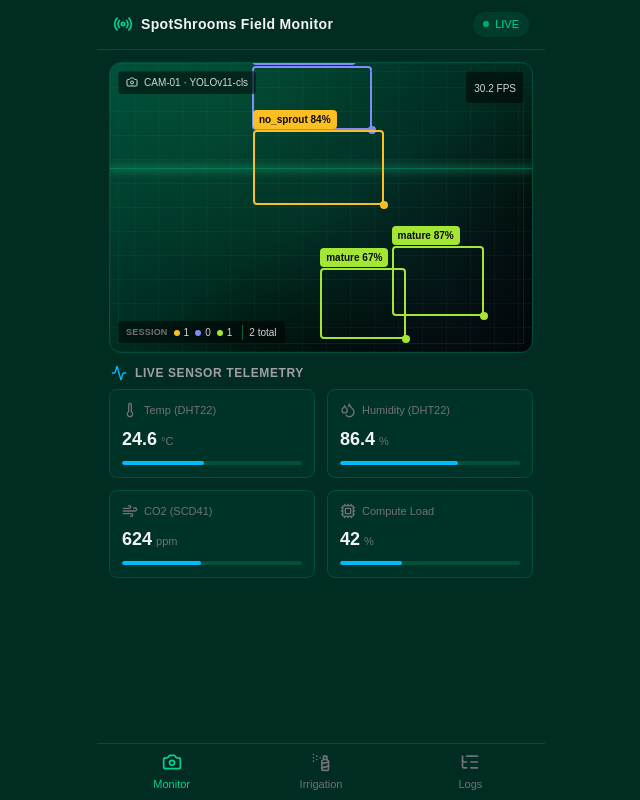
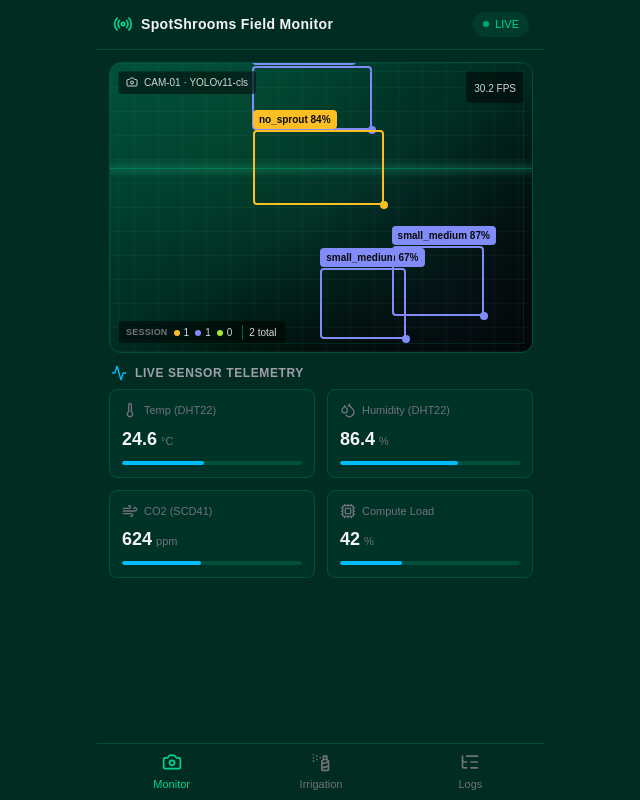
Before and after one commit to JordanW07z/IIICe-SP, a Next.js app in the folder web/: page / in a window 1280 px wide. Shown: the whole page, without its empty margins (319-959 px from the left). Built offline with nearby package versions, Linux system fonts and the light colour scheme.

Commit message:
Cap mature detections under 5% of total count
Adds weighted label selection so mature mushrooms stay rare in both
live session detections and historical day synthetic data, instead of
being picked with equal 1-in-3 probability like the other classes.

```diff
--- a/web/src/app/page.tsx
+++ b/web/src/app/page.tsx
@@ -74,15 +74,17 @@ function formatHm(hour: number, minute: number) {
 function buildHistoricalDay(): CombinedLogEntry[] {
   const entries: CombinedLogEntry[] = [];
   const detectionCount = Math.floor(randomBetween(200, 450));
+  let matureCount = 0;
   for (let i = 0; i < detectionCount; i++) {
-    const def = LABEL_POOL[Math.floor(Math.random() * LABEL_POOL.length)];
+    const label = pickWeightedLabel(matureCount, i);
+    if (label === "mature") matureCount += 1;
     const minutesOfDay = Math.floor(randomBetween(0, 1440));
     entries.push({
       id: `d-${i}`,
       type: "detection",
       hour: Math.floor(minutesOfDay / 60),
       minute: minutesOfDay % 60,
-      label: def.label,
+      label,
       confidence: randomBetween(0.6, 0.98),
     });
   }
@@ -110,6 +112,18 @@ const LABEL_POOL = [
   { label: "mature", color: "#a3e635" },
 ];
 
+// Mature mushrooms should stay rare: cap them under 5% of total detections
+const MATURE_MAX_RATIO = 0.05;
+const MATURE_PICK_CHANCE = 0.04;
+
+function pickWeightedLabel(matureCount: number, totalCount: number): string {
+  const matureRatio = totalCount > 0 ? matureCount / totalCount : 0;
+  if (matureRatio < MATURE_MAX_RATIO && Math.random() < MATURE_PICK_CHANCE) {
+    return "mature";
+  }
+  return Math.random() < 0.5 ? "no_sprout" : "small_medium";
+}
+
 const TABS: { id: Tab; label: string; icon: React.ReactNode }[] = [
   { id: "monitor", label: "Monitor", icon: <Camera className="h-5 w-5" /> },
   {
@@ -128,8 +142,13 @@ function randomBetween(min: number, max: number) {
 const HUD_SAFE_BOTTOM = 18;
 const HUD_SAFE_LEFT = 45;
 
-function createBox(id: number): BoundingBox {
-  const def = LABEL_POOL[Math.floor(Math.random() * LABEL_POOL.length)];
+function createBox(
+  id: number,
+  matureCount: number,
+  totalCount: number
+): BoundingBox {
+  const label = pickWeightedLabel(matureCount, totalCount);
+  const def = LABEL_POOL.find((d) => d.label === label)!;
   const width = randomBetween(18, 32);
   const height = randomBetween(14, 26);
   const maxY = 100 - height;
@@ -172,6 +191,10 @@ export default function Home() {
   const [sessionCounts, setSessionCounts] = useState<Record<string, number>>(
     () => Object.fromEntries(LABEL_POOL.map((def) => [def.label, 0]))
   );
+  const sessionCountsRef = useRef(sessionCounts);
+  useEffect(() => {
+    sessionCountsRef.current = sessionCounts;
+  }, [sessionCounts]);
 
   const [now, setNow] = useState(() => new Date());
   const [wateringEvents, setWateringEvents] = useState<WateringEvent[]>(() => {
@@ -243,7 +266,9 @@ export default function Home() {
   useEffect(() => {
     const initial = Array.from({ length: 4 }, () => {
       boxIdRef.current += 1;
-      return createBox(boxIdRef.current);
+      const counts = sessionCountsRef.current;
+      const total = Object.values(counts).reduce((a, b) => a + b, 0);
+      return createBox(boxIdRef.current, counts.mature ?? 0, total);
     });
     setBoxes(initial);
 
@@ -283,7 +308,9 @@ export default function Home() {
 
         if (next.length < targetCount) {
           boxIdRef.current += 1;
-          next.push(createBox(boxIdRef.current));
+          const counts = sessionCountsRef.current;
+          const total = Object.values(counts).reduce((a, b) => a + b, 0);
+          next.push(createBox(boxIdRef.current, counts.mature ?? 0, total));
         } else if (next.length > 3 && Math.random() > 0.6) {
           next.splice(Math.floor(Math.random() * next.length), 1);
         }
```
